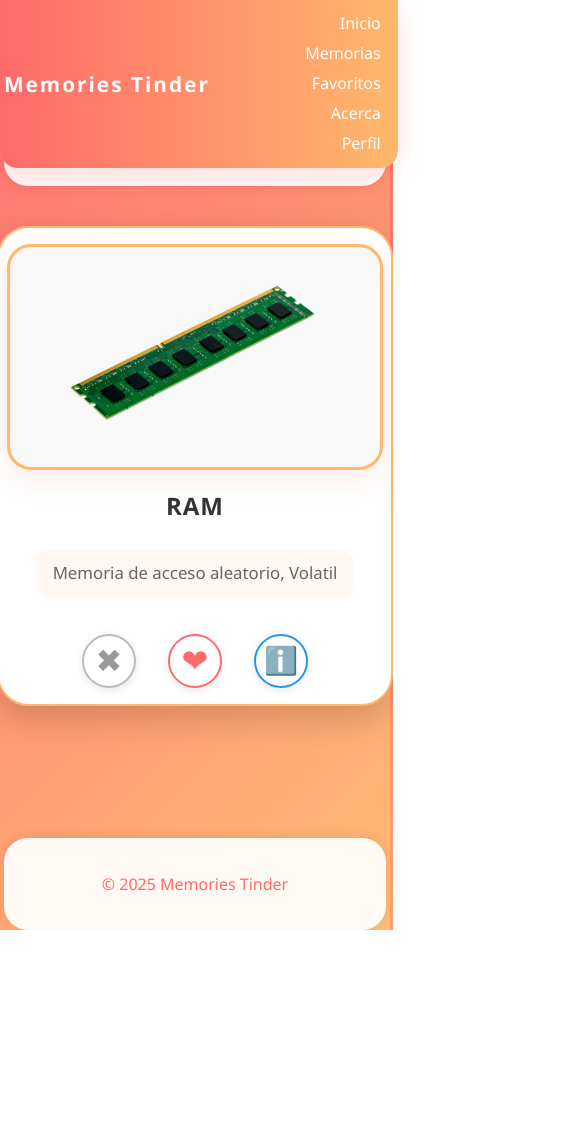
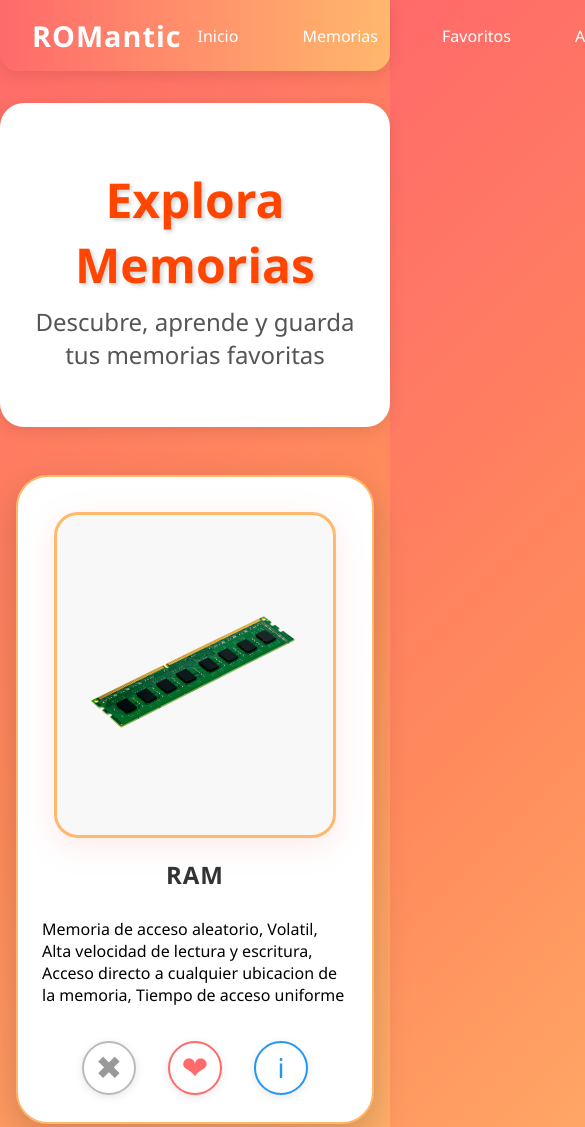
Before and after one commit to AlejandroBR10/tinder-memories-project, a website built with Vite: page index.html in a window 390 px wide. Shown: the top 1127 px of the page, 585 px wide, since content can reach past the window. Before the commit the page ends 930 px from the top, so only its background shows below. Built offline with nearby package versions, Linux system fonts and the light colour scheme.

Commit message:
Pagina acerca de/ diseño y cambios

```diff
--- a/index.html
+++ b/index.html
@@ -3,33 +3,32 @@
 <head>
     <meta charset="UTF-8">
     <meta name="viewport" content="width=device-width, initial-scale=1.0">
-    <title>Memories Tinder</title>
+    <title>ROMantic | Explora Memorias</title>
     <link rel="stylesheet" href="src/styles/main.css">
 </head>
 <body>
-    <div class="main-interface">
     <nav class="navbar">
-            <div class="navbar-logo">Memories Tinder</div>
+        <div class="navbar-logo">ROMantic</div>
         <div class="navbar-links-wrapper">
             <ul class="navbar-links">
-                    <li><a href="#">Inicio</a></li>
+                <li><a href="index.html">Inicio</a></li>
                 <li><a href="#">Memorias</a></li>
                 <li><a href="#">Favoritos</a></li>
-                    <li><a href="#">Acerca</a></li>
+                <li><a href="index_Acerca_De.html">Acerca</a></li>
                 <li><a href="#">Perfil</a></li>
             </ul>
         </div>
     </nav>
     <header class="header">
-            <h1>Explora Memorias</h1>
+        <h1 class="header-title">Explora Memorias</h1>
+        <p class="header-subtitle">Descubre, aprende y guarda tus memorias favoritas</p>
     </header>
     <div class="card-container">
         <!-- User cards will be dynamically inserted here -->
     </div>
     <footer class="footer">
-            <p>&copy; 2025 Memories Tinder</p>
+        <p>&copy; 2025 ROMantic</p>
     </footer>
-    </div>
     <script src="src/scripts/main.js"></script>
 </body>
 </html>
--- /dev/null
+++ b/index_Acerca_De.html
@@ -0,0 +1,68 @@
+<!DOCTYPE html>
+<html lang="es">
+<head>
+    <meta charset="UTF-8">
+    <meta name="viewport" content="width=device-width, initial-scale=1.0">
+    <title>Acerca de | Memories Tinder</title>
+    <link rel="stylesheet" href="src/styles/main.css">
+    <link rel="stylesheet" href="src/styles/acercaStyle.css">
+</head>
+<body>
+    <nav class="navbar">
+        <div class="navbar-logo">ROMantic</div>
+        <div class="navbar-links-wrapper">
+            <ul class="navbar-links">
+                <li><a href="index.html">Inicio</a></li>
+                <li><a href="#">Memorias</a></li>
+                <li><a href="#">Favoritos</a></li>
+                <li><a href="index_Acerca_De.html">Acerca</a></li>
+                <li><a href="#">Perfil</a></li>
+            </ul>
+        </div>
+    </nav>
+    <main class="about-main">
+        <section class="about-info">
+            <div class="about-title">¿Qué es ROMantic?</div>
+            <div class="about-description">
+               ROMantic es una página de “citas” para conocer distintos tipos de memorias digitales. En lugar de buscar pareja, aquí haces match con memorias RAM, ROM, Flash y muchas más. Cada memoria tiene su propia “personalidad” y puedes deslizar para descubrir sus características, ventajas y curiosidades. Es una forma interactiva y entretenida de aprender sobre hardware y almacenamiento.
+            </div>
+            <ul class="about-list">
+           <li>Conoce y explora diferentes tipos de memorias como si estuvieras en una app de citas.</li>
+<li>Desliza tarjetas para descubrir información visual y curiosidades técnicas.</li>
+<li>Haz match con tus memorias favoritas y guárdalas para consultarlas después.</li>
+<li>Aprende jugando, con una interfaz moderna, intuitiva y responsiva.</li>
+<li>Pensada para estudiantes y amantes de la tecnología que quieren aprender de forma diferente.</li>
+
+            </ul>
+        </section>
+        <section class="about-contact">
+            <h2>Contacto y soporte</h2>
+            <div class="contact-container">
+                <p>¿Tienes dudas, sugerencias o quieres colaborar?</p>
+                <p><strong>Escríbenos a:</strong></p>
+                <a href="mailto:ROMantic777@outlook.com" class="contact-email">ROMantic777@outlook.com</a>
+                <p><strong>Síguenos en nuestras redes sociales:</strong></p>
+                <div class="social-links">
+                    <a href="https://www.google.com/url?sa=i&url=https%3A%2F%2Fwww.vavel.com%2Fes%2Ffutbol%2F2020%2F05%2F02%2Ffc-barcelona%2F1020239-la-msn-un-tridente-de-ensueno.html&psig=AOvVaw23e7KsKhskk5_D-fVj3clf&ust=1759904771458000&source=images&cd=vfe&opi=89978449&ved=0CBUQjRxqFwoTCPDowqe6kZADFQAAAAAdAAAAABAE" class="social-link">Instagram</a>
+                    <a href="#" class="social-link">Twitter</a>
+                </div>
+                <p class="contact-footer">¡Tu opinión nos ayuda a mejorar!</p>
+            </div>
+            <div class="contact-image-container">
+                <img src="src/assets/images/apoyo-tecnico.png" alt="Conexión digital" class="contact-image">
+            </div>
+        </section>
+        <section class="about-team">
+            <div class="team-logo-container">
+                <img src="src/assets/images/logo.png" alt="Equipo ROMantic" class="team-logo">
+            </div>
+            <span>Equipo ROMantic</span>
+            <p>Proyecto académico | 2025</p>
+            <p><b>Integrantes:</b> Alan, Alejandro, Ian y Roberto (AIRA).</p>
+        </section>
+    </main>
+    <footer>
+        <p>&copy; 2025 Memories Tinder</p>
+    </footer>
+</body>
+</html>
--- a/src/scripts/main.js
+++ b/src/scripts/main.js
@@ -19,21 +19,66 @@ modal.innerHTML = `
 `;
 document.body.appendChild(modal);
 
+function showCard(index) {
+  if (index >= memories.length) {
+    cardContainer.innerHTML = `<p class="no-more-cards">No hay más perfiles disponibles</p>`;
+    return;
+  }
+
+  const memory = memories[index];
+  const card = document.createElement('div');
+  card.className = 'user-card';
+  card.innerHTML = `
+    <img src="${memory.imagen}" alt="${memory.nombre}" class="card-image">
+    <h2 class="card-title">${memory.nombre}</h2>
+    <p class="card-description">${memory.caracteristicas.join(', ')}</p>
+    <div class="card-actions">
+      <button class="action-btn dislike">✖</button>
+      <button class="action-btn like">❤</button>
+      <button class="action-btn info">ℹ</button>
+    </div>
+  `;
+
+  cardContainer.innerHTML = ''; // Limpiar el contenedor antes de agregar la nueva tarjeta
+  cardContainer.appendChild(card);
+
+  // Botones de acción
+  const dislikeBtn = card.querySelector('.dislike');
+  const likeBtn = card.querySelector('.like');
+  const infoBtn = card.querySelector('.info');
+
+  dislikeBtn.onclick = () => swipeCard(card, 'left');
+  likeBtn.onclick = () => swipeCard(card, 'right');
+  infoBtn.onclick = () => showModal(memory);
+}
+
+function swipeCard(card, direction) {
+  card.style.transition = 'transform 0.8s ease-out, opacity 0.8s ease-out';
+  card.style.opacity = '0';
+  card.style.transform =
+    direction === 'right'
+      ? 'translateX(500px) rotate(20deg)'
+      : 'translateX(-500px) rotate(-20deg)';
+
+  // Esperar a que la animación termine antes de mostrar la siguiente tarjeta
+  card.addEventListener(
+    'transitionend',
+    () => {
+      currentIndex++;
+      showCard(currentIndex);
+    },
+    { once: true }
+  );
+}
+
 function showModal(memory) {
   modal.querySelector('.modal-img').src = memory.imagen;
   modal.querySelector('.modal-name').textContent = memory.nombre;
-  modal.querySelector('.modal-characteristics').textContent =
-    memory.caracteristicas && memory.caracteristicas.length
-      ? `Características: ${memory.caracteristicas.join(', ')}`
-      : '';
-  modal.querySelector('.modal-capacities').textContent =
-    memory.capacidades ? `Capacidades: ${memory.capacidades}` : '';
-  modal.querySelector('.modal-uses').textContent =
-    memory.usos ? `Usos: ${memory.usos}` : '';
-  modal.querySelector('.modal-others').textContent =
-    memory.otros ? `Otros: ${memory.otros}` : '';
-  modal.querySelector('.modal-assigned').textContent =
-    memory.asignado ? `Asignado a: ${memory.asignado}` : '';
+  modal.querySelector('.modal-characteristics').textContent = `Características: ${memory.caracteristicas.join(', ')}`;
+  modal.querySelector('.modal-capacities').textContent = `Capacidades: ${memory.capacidades}`;
+  modal.querySelector('.modal-uses').textContent = `Usos: ${memory.usos}`;
+  modal.querySelector('.modal-others').textContent = `Otros: ${memory.otros}`;
+
   modal.classList.add('show');
 }
 
@@ -42,115 +87,13 @@ modal.querySelector('.close-btn').onclick = () => {
 };
 
 async function loadMemories() {
-  const res = await fetch('src/memories/memories.json');
-  memories = await res.json();
-  showCard(currentIndex);
-}
-
-function showCard(index) {
-  cardContainer.innerHTML = '';
-  if (index >= memories.length) {
-    cardContainer.innerHTML = '<h2>No more profiles!</h2>';
-    return;
+  try {
+    const response = await fetch('src/memories/memories.json');
+    memories = await response.json();
+    showCard(currentIndex);
+  } catch (error) {
+    console.error('Error al cargar las memorias:', error);
   }
-
-  const memory = memories[index];
-  const card = document.createElement('div');
-  card.classList.add('user-card');
-
-  const img = document.createElement('img');
-  img.src = memory.imagen;
-  img.alt = memory.nombre;
-
-  const name = document.createElement('h2');
-  name.textContent = memory.nombre;
-
-  // Características resumidas en la carta
-  const characteristics = document.createElement('p');
-  characteristics.className = 'card-characteristics';
-  if (memory.caracteristicas && memory.caracteristicas.length) {
-    characteristics.textContent = memory.caracteristicas.slice(0, 2).join(', ');
-  }
-
-  const actions = document.createElement('div');
-  actions.className = 'card-actions';
-
-  const dislikeBtn = document.createElement('button');
-  dislikeBtn.className = 'action-btn dislike';
-  dislikeBtn.innerHTML = '✖';
-
-  const likeBtn = document.createElement('button');
-  likeBtn.className = 'action-btn like';
-  likeBtn.innerHTML = '❤';
-
-  const infoBtn = document.createElement('button');
-  infoBtn.className = 'action-btn info';
-  infoBtn.innerHTML = '<span class="info-icon">ℹ️</span>';
-
-  actions.appendChild(dislikeBtn);
-  actions.appendChild(likeBtn);
-  actions.appendChild(infoBtn);
-
-  card.appendChild(img);
-  card.appendChild(name);
-  if (characteristics.textContent) card.appendChild(characteristics);
-  card.appendChild(actions);
-  cardContainer.appendChild(card);
-
-  likeBtn.onclick = () => swipeCard(card, 'right');
-  dislikeBtn.onclick = () => swipeCard(card, 'left');
-  infoBtn.onclick = () => showModal(memory);
-
-  // Drag/swipe functionality
-  let startX = 0, currentX = 0, isDragging = false;
-
-  function onStart(e) {
-    isDragging = true;
-    startX = e.type === 'touchstart' ? e.touches[0].clientX : e.clientX;
-    card.style.transition = 'none';
-  }
-
-  function onMove(e) {
-    if (!isDragging) return;
-    currentX = e.type === 'touchmove' ? e.touches[0].clientX : e.clientX;
-    let diffX = currentX - startX;
-    card.style.transform = `translateX(${diffX}px) rotate(${diffX/10}deg)`;
-  }
-
-  function onEnd(e) {
-    if (!isDragging) return;
-    isDragging = false;
-    let diffX = currentX - startX;
-    card.style.transition = 'transform 0.3s';
-    if (diffX > 100) {
-      swipeCard(card, 'right');
-    } else if (diffX < -100) {
-      swipeCard(card, 'left');
-    } else {
-      card.style.transform = '';
-    }
-  }
-
-  card.addEventListener('mousedown', onStart);
-  card.addEventListener('touchstart', onStart);
-
-  document.addEventListener('mousemove', onMove);
-  document.addEventListener('touchmove', onMove);
-
-  document.addEventListener('mouseup', onEnd);
-  document.addEventListener('touchend', onEnd);
-}
-
-function swipeCard(card, direction) {
-  card.style.transition = 'transform 0.5s, opacity 0.5s';
-  card.style.opacity = '0';
-  card.style.transform = direction === 'right'
-    ? 'translateX(500px) rotate(30deg)'
-    : 'translateX(-500px) rotate(-30deg)';
-  setTimeout(() => {
-    currentIndex++;
-    showCard(currentIndex);
-  }, 350);
 }
 
 loadMemories();
--- /dev/null
+++ b/src/styles/acercaStyle.css
@@ -0,0 +1,222 @@
+body {
+  background: linear-gradient(120deg, #fdf1e6 0%, #ffe0c2 100%);
+  font-family: 'Segoe UI', Arial, sans-serif;
+  margin: 0;
+  padding: 0;
+}
+
+.about-main {
+  display: flex;
+  flex-wrap: wrap;
+  justify-content: center;
+  gap: 2rem;
+  margin: 120px auto 40px auto;
+  max-width: 1200px;
+  padding: 0 1rem;
+}
+
+.about-info, .about-contact, .about-team {
+  background: #fff;
+  border-radius: 24px;
+  box-shadow: 0 8px 24px rgba(0,0,0,0.1);
+  padding: 2rem;
+  flex: 1 1 350px;
+  min-width: 350px;
+  max-width: 500px;
+  transition: transform 0.2s, box-shadow 0.2s;
+}
+
+.about-info:hover, .about-contact:hover, .about-team:hover {
+  transform: translateY(-5px);
+  box-shadow: 0 12px 36px rgba(0,0,0,0.15);
+}
+
+.about-logo {
+  font-size: 3.5rem;
+  margin-bottom: 1.2rem;
+  color: #ff6a6a;
+  text-align: left;
+  filter: drop-shadow(0 2px 8px #ffb86c88);
+}
+
+.about-title {
+  font-size: 2rem;
+  color: #ff6a6a;
+  font-weight: bold;
+  margin-bottom: 1rem;
+  text-align: center;
+}
+
+.about-description {
+  font-size: 1.1rem;
+  color: #444;
+  margin-bottom: 1.5rem;
+  line-height: 1.7;
+  text-align: center;
+}
+
+.about-list {
+  margin: 0 auto;
+  padding-left: 0;
+  list-style: none;
+  text-align: left;
+}
+
+.about-list li {
+  font-size: 1rem;
+  color: #ff6a6a;
+  margin-bottom: 0.7rem;
+  background: #fff8f2;
+  padding: 0.7rem 1rem;
+  border-radius: 12px;
+  box-shadow: 0 2px 8px rgba(255,106,106,0.06);
+}
+
+/* Contacto y soporte */
+.about-contact {
+    background: #fff;
+    border-radius: 24px;
+    box-shadow: 0 8px 24px rgba(0,0,0,0.1);
+    padding: 2rem;
+    text-align: center;
+    transition: transform 0.2s, box-shadow 0.2s;
+    max-width: 600px;
+    margin: 0 auto;
+}
+
+.about-contact:hover {
+    transform: translateY(-5px);
+    box-shadow: 0 12px 36px rgba(255,106,106,0.15);
+}
+
+.about-contact h2 {
+    font-size: 2rem;
+    color: #ff6a6a;
+    font-weight: bold;
+    margin-bottom: 1rem;
+}
+
+.contact-container {
+    font-size: 1.1rem;
+    color: #444;
+    line-height: 1.6;
+}
+
+.contact-email {
+    display: inline-block;
+    font-size: 1.2rem;
+    color: #ff6a6a;
+    font-weight: bold;
+    margin: 0.5rem 0;
+    text-decoration: none;
+    transition: color 0.2s;
+}
+
+.contact-email:hover {
+    color: #ffb86c;
+}
+
+.social-links {
+    display: flex;
+    justify-content: center;
+    gap: 1.5rem;
+    margin: 1rem 0;
+}
+
+.social-link {
+    font-size: 1.1rem;
+    color: #ff6a6a;
+    font-weight: bold;
+    text-decoration: none;
+    transition: color 0.2s;
+}
+
+.social-link:hover {
+    color: #ffb86c;
+}
+
+.contact-footer {
+    font-size: 1rem;
+    color: #555;
+    margin-top: 1rem;
+}
+
+/* Imagen al final de la sección */
+.contact-image-container {
+    margin-top: 1.5rem;
+    text-align: center;
+}
+
+.contact-image {
+    width: 90%;
+    max-width: 400px;
+    border-radius: 12px;
+    box-shadow: 0 4px 16px rgba(0,0,0,0.1);
+    transition: transform 0.2s, box-shadow 0.2s;
+}
+
+.contact-image:hover {
+    transform: scale(1.05);
+    box-shadow: 0 8px 24px rgba(0,0,0,0.15);
+}
+
+/* Logo del equipo */
+.team-logo-container {
+    display: flex;
+    justify-content: center;
+    align-items: center;
+    margin-bottom: 1.5rem;
+}
+
+.team-logo {
+    width: 120px;
+    height: 120px;
+    border-radius: 50%;
+    background: linear-gradient(120deg, #ff6a6a 0%, #ffe0c2 100%);
+    box-shadow: 0 8px 24px rgba(0,0,0,0.1);
+    border: 4px solid #ffb86c;
+    transition: transform 0.3s, box-shadow 0.3s;
+}
+
+.team-logo:hover {
+    transform: scale(1.1);
+    box-shadow: 0 12px 36px rgba(255,106,106,0.15);
+}
+
+/* Texto del equipo */
+.about-team {
+    text-align: center;
+    font-size: 1.1rem;
+    color: #555;
+}
+
+.about-team span {
+    color: #ff6a6a;
+    font-weight: bold;
+    font-size: 1.3rem;
+}
+
+.about-team p {
+    margin-top: 0.5rem;
+}
+
+footer {
+  background: #ff6a6a;
+  color: #fff;
+  text-align: center;
+  padding: 1rem;
+  margin-top: 2rem;
+  border-radius: 24px 24px 0 0;
+}
+
+@media (max-width: 900px) {
+  .about-main {
+    flex-direction: column;
+    align-items: center;
+    gap: 1.5rem;
+  }
+
+  .about-info, .about-contact, .about-team {
+    max-width: 95vw;
+  }
+}
--- a/src/styles/main.css
+++ b/src/styles/main.css
@@ -2,76 +2,54 @@ body {
   margin: 0;
   padding: 0;
   font-family: 'Segoe UI', Arial, sans-serif;
-  background: linear-gradient(135deg, #ff6a6a 0%, #ffb86c 100%);
+  background: linear-gradient(135deg, #ff6a6a 0%, #ff8a5c 50%, #ffb86c 100%);
   min-height: 100vh;
   box-sizing: border-box;
 }
 
-/* Navbar mejorada y responsiva */
+/* Navbar */
 .navbar {
-  width: 100vw;
-  max-width: 100vw;
-  background: linear-gradient(90deg, #ff6a6a 0%, #ffb86c 100%);
-  box-shadow: 0 4px 24px rgba(255,106,106,0.18);
     display: flex;
     align-items: center;
     justify-content: space-between;
-  padding: 0.8rem 3vw;
-  position: fixed;
+    background: linear-gradient(90deg, #ff6a6a 0%, #ffb86c 100%);
+    padding: 1rem 2rem;
+    box-shadow: 0 4px 16px rgba(0,0,0,0.1);
+    position: sticky;
     top: 0;
-  left: 0;
     z-index: 100;
     border-bottom-left-radius: 18px;
     border-bottom-right-radius: 18px;
 }
 
 .navbar-logo {
-  font-size: 2.1rem;
+    font-size: 1.8rem;
     font-weight: bold;
     color: #fff;
-  letter-spacing: 2px;
-  white-space: nowrap;
-  flex-shrink: 0;
-}
-
-.navbar-links-wrapper {
-  display: flex;
-  align-items: center;
-  flex: 1;
-  justify-content: flex-end;
-  min-width: 0;
+    letter-spacing: 1px;
 }
 
 .navbar-links {
     list-style: none;
     display: flex;
-  gap: 2.2rem;
+    gap: 2rem;
     margin: 0;
     padding: 0;
-  flex-wrap: wrap;
-  min-width: 0;
 }
 
 .navbar-links li a {
     text-decoration: none;
     color: #fff;
-  font-size: 1.15rem;
+    font-size: 1rem;
     font-weight: 500;
-  padding: 0.5rem 1.1rem;
-  border-radius: 20px;
-  transition: background 0.2s, color 0.2s, box-shadow 0.2s;
-  background: transparent;
-  box-shadow: none;
-  border: 2px solid transparent;
-  white-space: nowrap;
-  min-width: 0;
+    padding: 0.5rem 1rem;
+    border-radius: 8px;
+    transition: background 0.2s, color 0.2s;
 }
 
 .navbar-links li a:hover {
-  background: #fff;
-  color: #ff6a6a;
-  box-shadow: 0 2px 8px rgba(255,106,106,0.10);
-  border: 2px solid #ffb86c;
+    background: rgba(255,255,255,0.2);
+    color: #ff4500;
 }
 
 /* Espacio debajo de la navbar flotante */
@@ -89,35 +67,36 @@ body {
 
 /* Header separado y elegante */
 .header {
-  background: rgba(255,255,255,0.92);
-  padding: 2rem 0 1.5rem 0;
     text-align: center;
-  box-shadow: 0 2px 12px rgba(0,0,0,0.08);
+    padding: 2rem 1rem;
+    background: #fff;
     border-radius: 24px;
-  margin-bottom: 2.5rem;
-  width: 100%;
-  max-width: 700px;
+    box-shadow: 0 4px 16px rgba(0,0,0,0.1);
+    margin: 2rem auto;
+    max-width: 800px;
 }
 
-.header h1 {
-  margin: 0;
-  font-size: 2.3rem;
-  color: #ff6a6a;
-  letter-spacing: 2px;
-  font-weight: 700;
+.header-title {
+    font-size: 3rem;
+    color: #ff4500;
+    font-weight: bold;
+    margin-bottom: 0.5rem;
+    text-shadow: 2px 2px 4px rgba(0,0,0,0.2);
+}
+
+.header-subtitle {
+    font-size: 1.5rem;
+    color: #555;
+    margin-top: 0.5rem;
 }
 
 /* Card container centrado y separado */
 .card-container {
-  flex: 1;
     display: flex;
+    flex-wrap: wrap;
     justify-content: center;
-  align-items: flex-start;
-  min-height: 500px;
-  width: 100%;
-  max-width: 700px;
-  margin: 0 auto 2.5rem auto;
-  padding-bottom: 2rem;
+    gap: 2rem;
+    padding: 1rem;
 }
 
 /* Card moderna y centrada */
@@ -294,65 +273,11 @@ body {
 }
 
 /* Footer separado y elegante */
-.footer {
-  background: rgba(255,255,255,0.92);
+footer {
+  background: #ff6a6a;
+  color: #fff;
   text-align: center;
-  padding: 1.2rem 0;
-  font-size: 1rem;
-  color: #ff6a6a;
-  box-shadow: 0 -2px 12px rgba(0,0,0,0.08);
-  border-radius: 24px;
-  width: 100%;
-  max-width: 700px;
-  margin: 2.5rem auto 0 auto;
+  padding: 1rem;
+  margin-top: 2rem;
+  border-radius: 24px 24px 0 0;
 }
-
-/* Responsive */
-@media (max-width: 950px) {
-  .main-interface, .navbar {
-    max-width: 100vw;
-    padding-left: 0;
-    padding-right: 0;
-  }
-  .header, .card-container, .footer {
-    max-width: 98vw;
-    padding-left: 0;
-    padding-right: 0;
-  }
-  .user-card {
-    width: 98vw;
-    max-width: 98vw;
-    padding: 1rem 0.5rem;
-  }
-  .user-card img {
-    width: 95vw;
-    max-width: 95vw;
-    height: 220px;
-  }
-  .navbar-links {
-    gap: 1rem;
-  }
-}
-
-@media (max-width: 700px) {
-  .navbar {
-    padding: 0.8rem 1vw;
-  }
-  .navbar-links {
-    gap: 0.5rem;
-  }
-  .navbar-links li a {
-    padding: 0.4rem 0.7rem;
-    font-size: 1rem;
-  }
-  .navbar-logo {
-    font-size: 1.3rem;
-  }
-}
-
-@media (max-width: 500px) {
-  .navbar-links {
-    flex-direction: column;
-    align-items: flex-end;
-  }
-}
```
Also changed, not shown: src/assets/images/apoyo-tecnico.png (added), src/assets/images/logo.png (added). Lines whose indentation alone changed are shown as unchanged.
